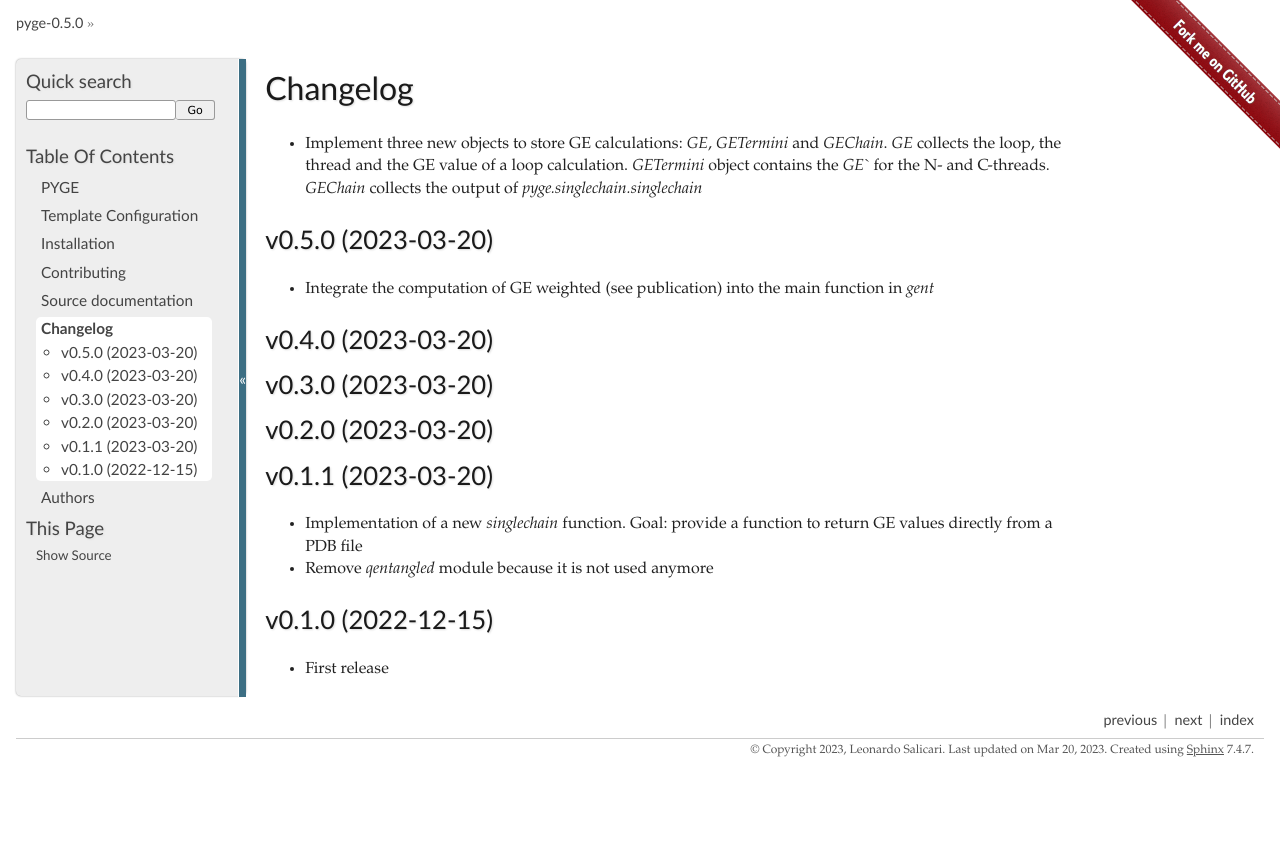
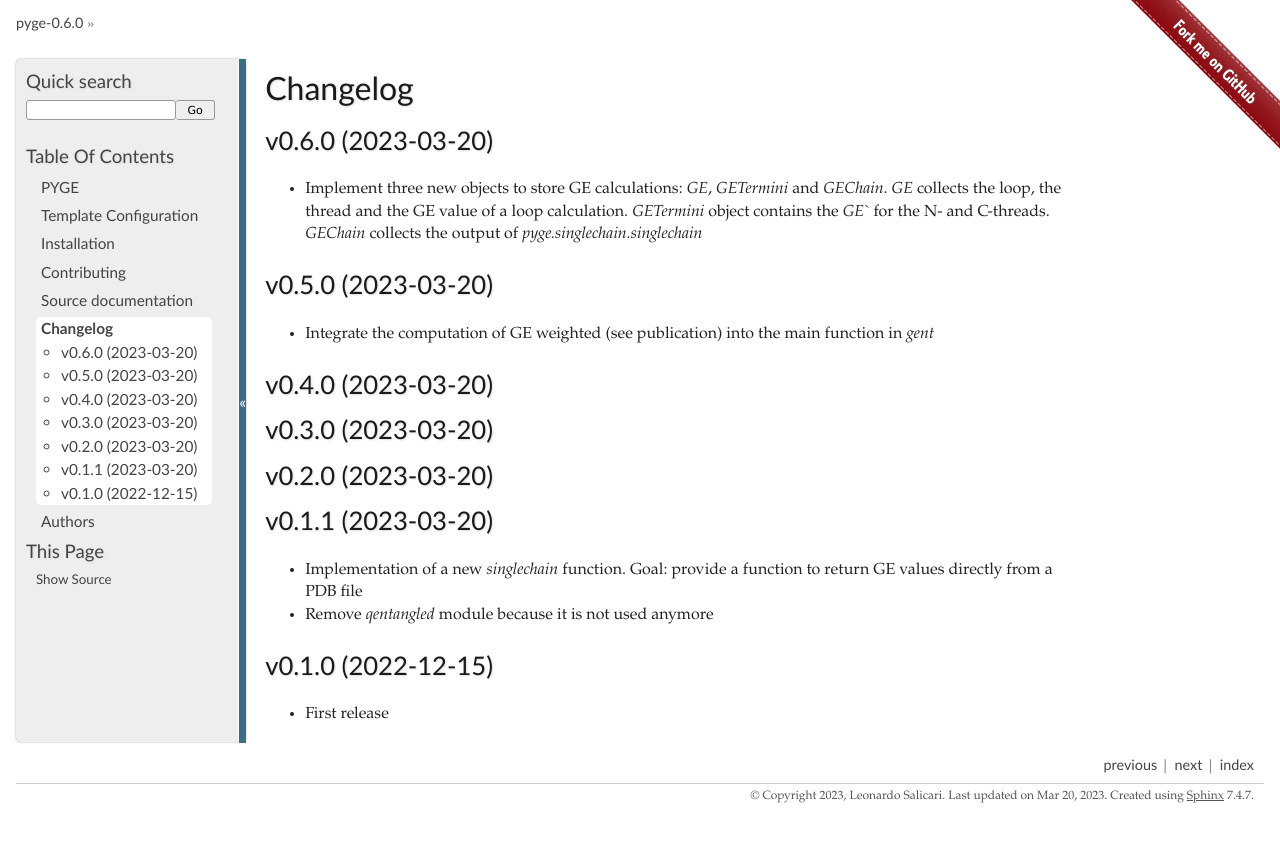
Before and after one commit to gentangle/pyge, a Sphinx documentation site: the page built from docs/changelog.rst, in a window 1280 px wide. Shown: the top 842 px of the page. Built offline with Sphinx 7.4.7, drawn with Linux system fonts in a browser that asks for light colours; pages that are not in the unit, such as notebooks, are missing from menus.

Commit message:
[SKIP] version bump 0.5.0 -> 0.6.0
[FEATURE] Merge pull request #15 from loscati/g_c_and_g_n

Introduce G_c and G_n

```diff
--- a/CHANGELOG.rst
+++ b/CHANGELOG.rst
@@ -1,6 +1,9 @@
 
 Changelog
 =========
+
+v0.6.0 (2023-03-20)
+------------------------------------------------------------
 
 * Implement three new objects to store GE calculations: `GE`, `GETermini` and `GEChain`. `GE` collects the loop, the thread and the GE value of a loop calculation. `GETermini` object contains the `GE`` for the N- and C-threads. `GEChain` collects the output of `pyge.singlechain.singlechain`
 
--- a/README.rst
+++ b/README.rst
@@ -123,7 +123,7 @@
 Version
 -------
 
-v0.5.0
+v0.6.0
 
 .. .. _GitHub Actions: https://github.com/features/actions
 .. .. _PyPI: https://pypi.org
--- a/docs/conf.py
+++ b/docs/conf.py
@@ -48,7 +48,7 @@
 year = "2023"
 author = "Leonardo Salicari"
 copyright = "{0}, {1}".format(year, author)
-version = release = "0.5.0"
+version = release = "0.6.0"
 
 pygments_style = "trac"
 templates_path = ["."]
--- a/pyge/__init__.py
+++ b/pyge/__init__.py
@@ -1 +1 @@
-__version__ = "0.5.0"
+__version__ = "0.6.0"
--- a/setup.py
+++ b/setup.py
@@ -26,7 +26,7 @@
 
 setup(
     name="pyge",
-    version="0.5.0",
+    version="0.6.0",
     description="Python library to compute the Gaussian Entanglement",
     long_description=long_description,
     long_description_content_type="text/x-rst",
```
Also changed, not shown: .bumpversion.cfg.
